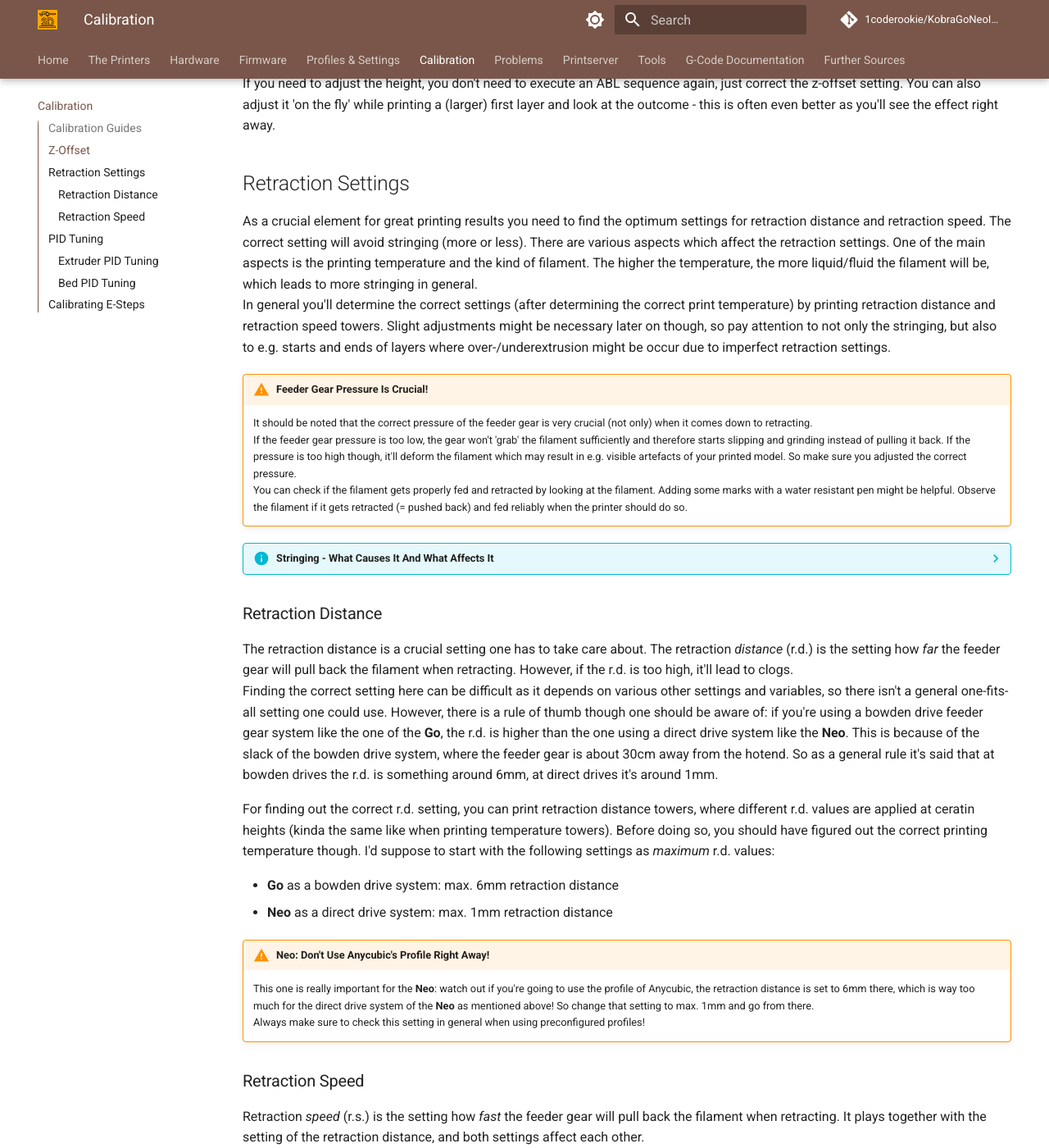
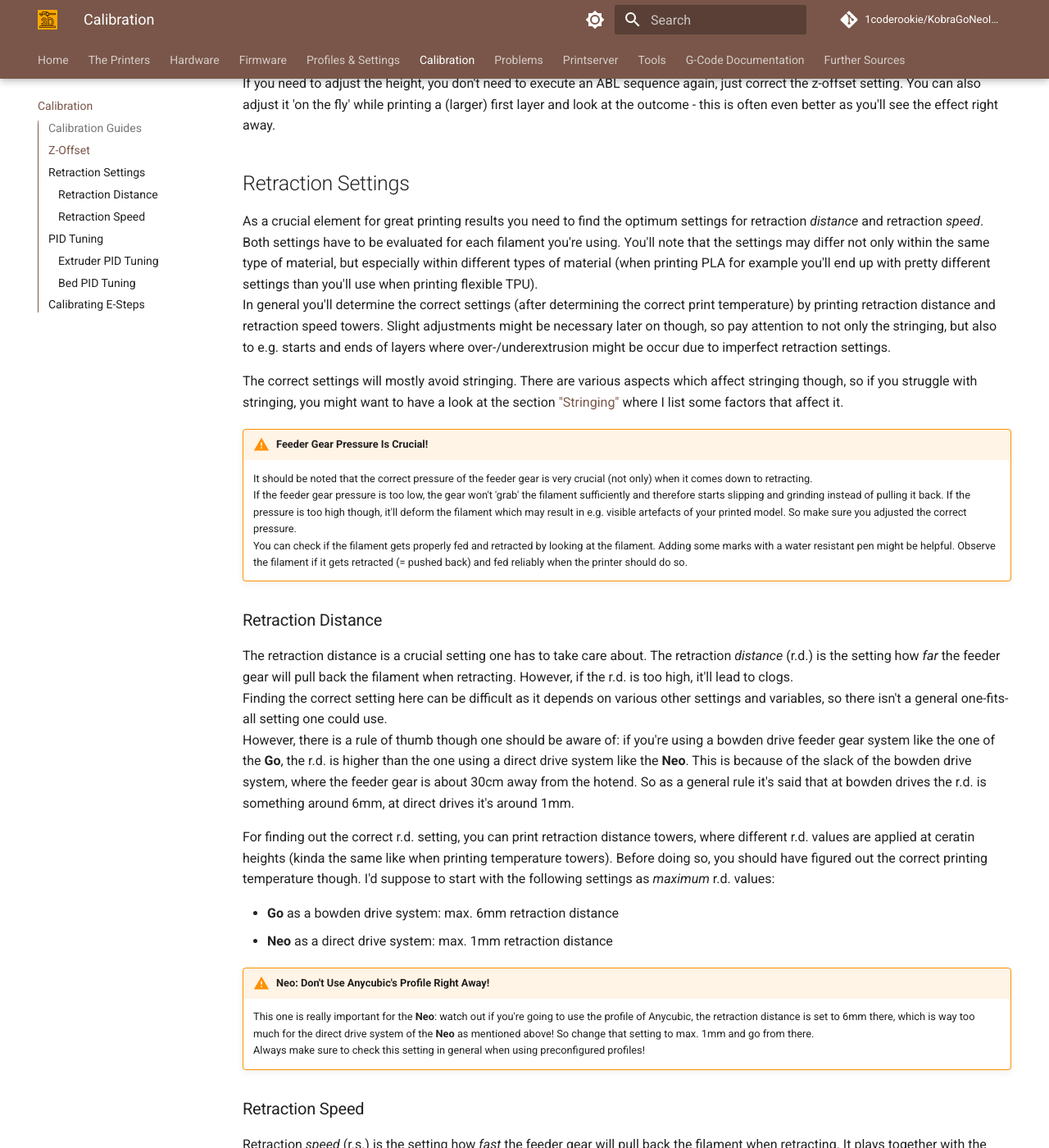
Before and after one commit to 1coderookie/KobraGoNeoInsights, an MkDocs documentation site: the page built from docs/calibration.md, in a window 1280 px wide and 1400 px high, scrolled down 1850 px. Shown: the whole window at 82% size. Built offline with MkDocs 1.6.1 and Material for MkDocs 9.7.7, drawn with Linux system fonts in a browser that asks for light colours; comment, search, counter and statistics services are not loaded; some of the changed lines change nothing that is shown.

Commit message:
Update calibration.md

```diff
--- a/docs/calibration.md
+++ b/docs/calibration.md
@@ -58,8 +58,11 @@ Then start a print job and verify that the first layer came out perfect. Compare
 If you need to adjust the height, you don't need to execute an ABL sequence again, just correct the z-offset setting. You can also adjust it 'on the fly' while printing a (larger) first layer and look at the outcome - this is often even better as you'll see the effect right away.
 
 ## Retraction Settings
-As a crucial element for great printing results you need to find the optimum settings for retraction distance and retraction speed. The correct setting will avoid stringing (more or less). There are various aspects which affect the retraction settings. One of the main aspects is the printing temperature and the kind of filament. The higher the temperature, the more liquid/fluid the filament will be, which leads to more stringing in general.
+As a crucial element for great printing results you need to find the optimum settings for retraction *distance* and retraction *speed*.
+Both settings have to be evaluated for each filament you're using. You'll note that the settings may differ not only within the same type of material, but especially within different types of material (when printing PLA for example you'll end up with pretty different settings than you'll use when printing flexible TPU).
 In general you'll determine the correct settings (after determining the correct print temperature) by printing retraction distance and retraction speed towers. Slight adjustments might be necessary later on though, so pay attention to not only the stringing, but also to e.g. starts and ends of layers where over-/underextrusion might be occur due to imperfect retraction settings.
+
+The correct settings will mostly avoid stringing. There are various aspects which affect stringing though, so if you struggle with stringing, you might want to have a look at the section ["Stringing"](problems.md#stringing) where I list some factors that affect it.
 
 !!! warning "Feeder Gear Pressure Is Crucial!"
 
@@ -67,28 +70,12 @@ In general you'll determine the correct settings (after determining the correct
     If the feeder gear pressure is too low, the gear won't 'grab' the filament sufficiently and therefore starts slipping and grinding instead of pulling it back. If the pressure is too high though, it'll deform the filament which may result in e.g. visible artefacts of your printed model. So make sure you adjusted the correct pressure.
     You can check if the filament gets properly fed and retracted by looking at the filament. Adding some marks with a water resistant pen might be helpful. Observe the filament if it gets retracted (= pushed back) and fed reliably when the printer should do so.
 
-??? info "Stringing - What Causes It And What Affects It"
-
-    Stringing can be caused and affected by different factors and therefore can't always be avoided by adjusting retraction settings only. You can find countless articles about it, so maybe do a little research on it.
-    Based on my own experiences, the following variables besides the retraction settings should be taken into account as well as one probably doesn't think about them in the first place:
-
-    - The type of filament (PLA, ABS, PETG, TPU).
-    - The quality of filament.
-    - The moisture of filament (moist filament increases stringing).
-    - The printing temperature (too high as well as too low printing temperatures cause stringing).
-    - The feeder gear pressure (if it's too low, the gear can't grab the filament reliably and therefore can't retract reliably).
-    - The quality and the state of the nozzle (low-quality nozzles as well as worn out and/or slightly clogged nozzles can increase stringing).
-    - The quality and the state of the PTFE tube inside of the heatbreak (stringing got way better after I replaced the stock PTFE tube with a Capricorn one, it seems that the lower friction of the Capricorn tube affected the retraction capability; also a slightly clogged and/or deformed tip of the PTFE tube affected this).
-    - Retraction settings, so the retraction *distance* and the retraction *speed*.
-      Even though one would usually assume that higher values should/would be better to avoid or at least deal with stringing, it's not always the case. So instead of e.g. going higher than 1mm retraction distance at the direct drive of the Neo (which would provoke clogging), go much lower and see how it goes.
-      This seems to be affected not only by the *type* of filament (flexible filament like TPU needs completely different settings than pretty hard filament like PLA for example), but also by the *quality* of filament. Often cheap filament is lighter and more flexible than high quality filament and therefore it needs lower retraction settings overall to achieve good results.
-    - The object one wants to print (certain objects just caused stringing, even tho I usually printed without any stringing; I'd recommend to print retraction towers with two cone-shaped towers as well, to get the different diameter into account as well).
-    - The settings of the slicer (there are many articles and videos about this topic, so I'd recommend to do some research on it for your specific slicer).
 
 
 ### Retraction Distance
 The retraction distance is a crucial setting one has to take care about. The retraction *distance* (r.d.) is the setting how *far* the feeder gear will pull back the filament when retracting. However, if the r.d. is too high, it'll lead to clogs.
-Finding the correct setting here can be difficult as it depends on various other settings and variables, so there isn't a general one-fits-all setting one could use. However, there is a rule of thumb though one should be aware of: if you're using a bowden drive feeder gear system like the one of the **Go**, the r.d. is higher than the one using a direct drive system like the **Neo**. This is because of the slack of the bowden drive system, where the feeder gear is about 30cm away from the hotend. So as a general rule it's said that at bowden drives the r.d. is something around 6mm, at direct drives it's around 1mm.
+Finding the correct setting here can be difficult as it depends on various other settings and variables, so there isn't a general one-fits-all setting one could use.
+However, there is a rule of thumb though one should be aware of: if you're using a bowden drive feeder gear system like the one of the **Go**, the r.d. is higher than the one using a direct drive system like the **Neo**. This is because of the slack of the bowden drive system, where the feeder gear is about 30cm away from the hotend. So as a general rule it's said that at bowden drives the r.d. is something around 6mm, at direct drives it's around 1mm.
 
 For finding out the correct r.d. setting, you can print retraction distance towers, where different r.d. values are applied at ceratin heights (kinda the same like when printing temperature towers). Before doing so, you should have figured out the correct printing temperature though. I'd suppose to start with the following settings as *maximum* r.d. values:
 
```
